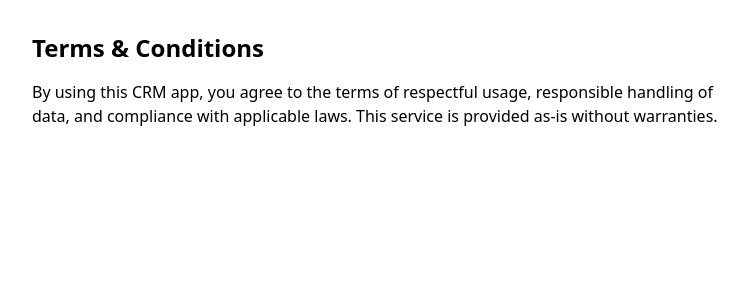
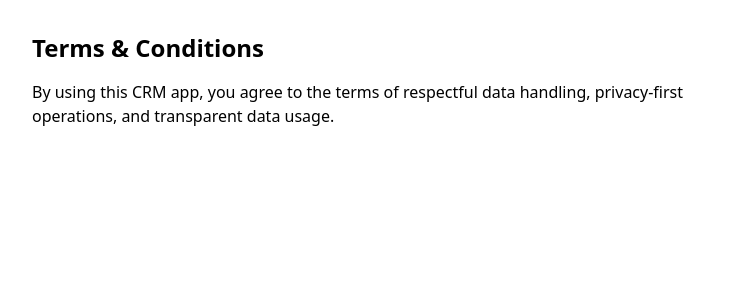
Before and after one commit to gittyvas/Pulse-rep, a React (Vite) app: page /terms in a window 1280 px wide. Shown: the top 300 px of the page, without its empty margins (256-1004 px from the left). Built offline with nearby package versions, Linux system fonts and the light colour scheme.

Commit message:
Fix Terms page and update dependencies

```diff
--- a/package.json
+++ b/package.json
@@ -8,7 +8,7 @@
   },
   "dependencies": {
     "express": "^5.1.0",
-    "framer-motion": "^12.19.2",
+    "framer-motion": "^12.20.1",
     "react": "^18.2.0",
     "react-dom": "^18.2.0",
     "react-router-dom": "^6.22.3"
@@ -17,6 +17,6 @@
     "@vitejs/plugin-react": "^4.6.0",
     "autoprefixer": "^10.4.14",
     "tailwindcss": "^3.4.3",
-    "vite": "^5.1.4"
+    "vite": "^7.0.0"
   }
 }
--- a/src/pages/Terms.jsx
+++ b/src/pages/Terms.jsx
@@ -1,11 +1,10 @@
+// src/pages/Terms.jsx
 export default function Terms() {
   return (
     <div className="p-8 max-w-3xl mx-auto">
       <h1 className="text-2xl font-bold mb-4">Terms & Conditions</h1>
       <p>
-        By using this CRM app, you agree to the terms of respectful usage,
-        responsible handling of data, and compliance with applicable laws.
-        This service is provided as-is without warranties.
+        By using this CRM app, you agree to the terms of respectful data handling, privacy-first operations, and transparent data usage.
       </p>
     </div>
   );
```
Also changed, not shown: 3 other files (tests, documents, lock files or other folders).
